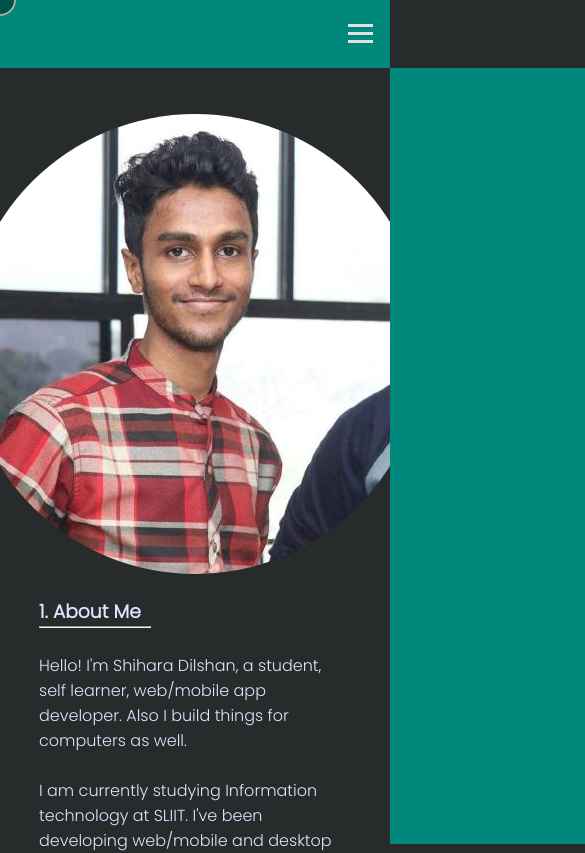
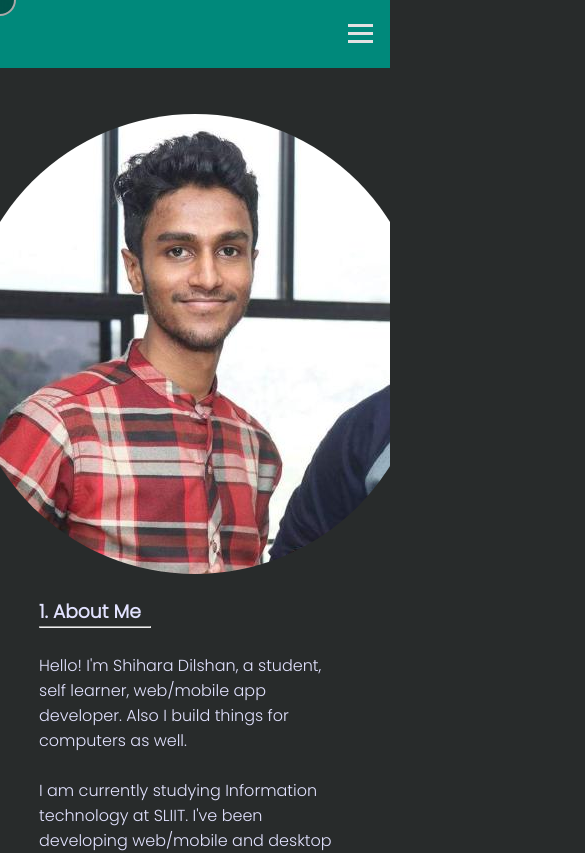
Before and after one commit to Shihara-Dilshan/myPortfolio, a React (Create React App) app: page / in a window 390 px wide. Shown: the top 853 px of the page, 585 px wide, since content can reach past the window. Built offline with nearby package versions, Linux system fonts and the light colour scheme; a web font is replaced by a local one.

Commit message:
come from top

```diff
--- a/src/styles/Nevbar.css
+++ b/src/styles/Nevbar.css
@@ -70,15 +70,15 @@ nav {
 
     .nav_links {
         position: absolute;
-        right: 0;
+        top: 0;
         height: 92vh;
         top: 8vh;
         background-color: #00897b;
         display: flex;
         flex-direction: column;
         align-items: center;
-        width: 50%;
-        transform: translateX(100%);
+        width: 100%;
+        transform: translateY(-120%);
         transition: transform 0.5s ease-in;
     }
 
```
